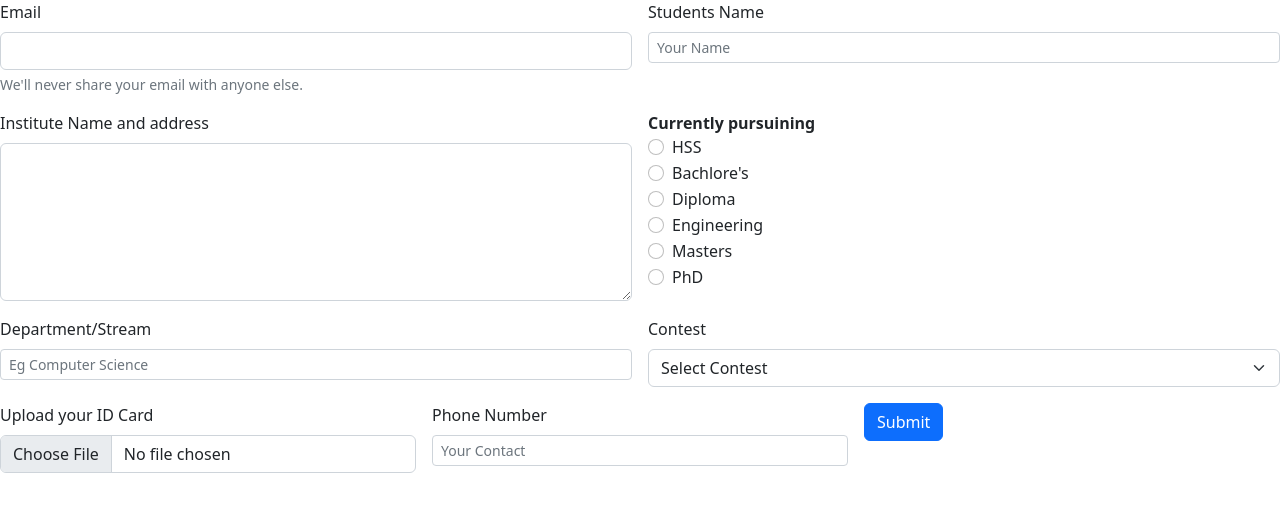
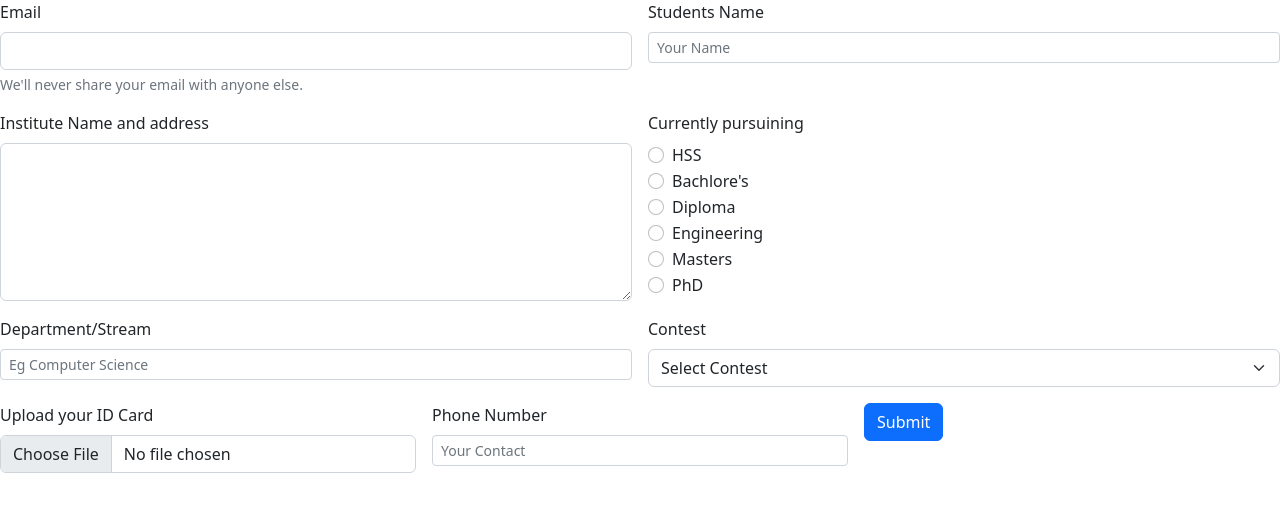
Before and after one commit to adroy2f/EventForm, a plain HTML site: page index.html in a window 1280 px wide. Drawn offline with nearby package versions, Linux system fonts and the light colour scheme.

Commit message:
Update index.html

```diff
--- a/index.html
+++ b/index.html
@@ -38,7 +38,7 @@ Click nbfs://nbhost/SystemFileSystem/Templates/Licenses/license-default.txt to c
 				</div>
 				<br><br>
 				<div class="col-4">
-					<b>Currently pursuining</b>
+					<label for="exampleInputEmail1" class="form-label">Currently pursuining</label>
 					<div class="form-check">
   						<input class="form-check-input" type="radio" name="flexRadioDefault" id="flexRadioDefault1">
   						<label class="form-check-label" for="flexRadioDefault1">HSS</label>
```
